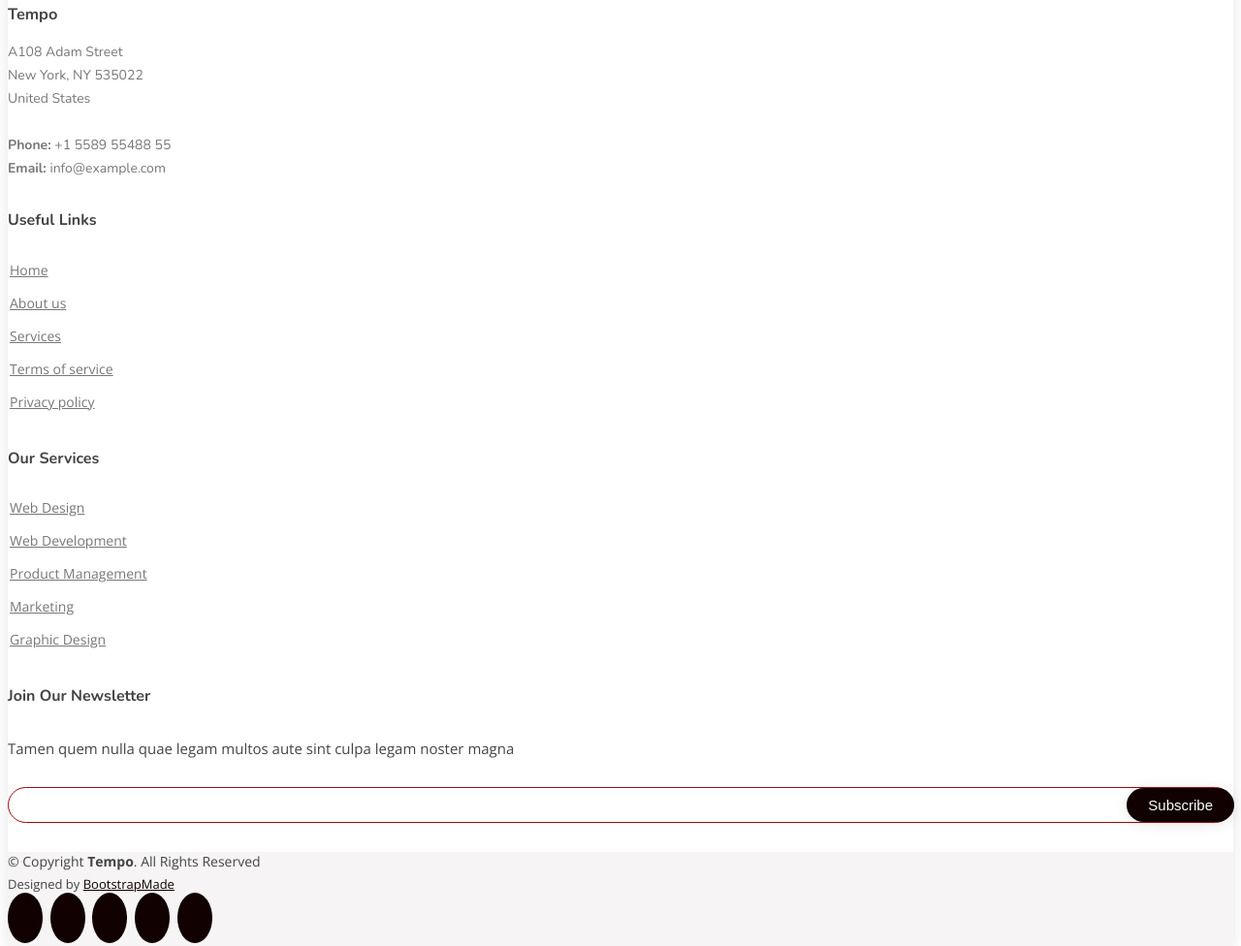
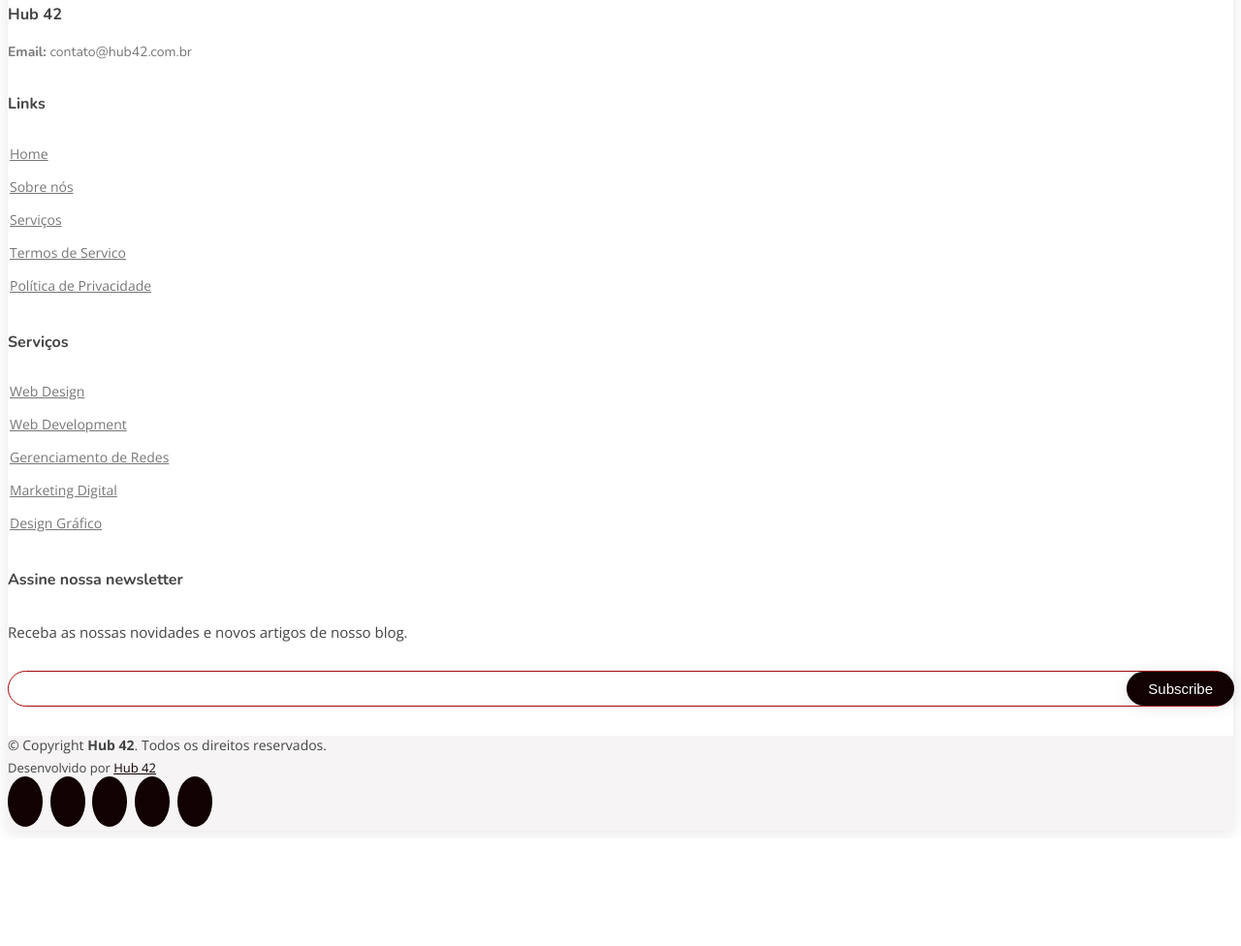
Before and after one commit to rgrlinux/hub42-fe, a website: page src/blog.html in a window 1280 px wide. Shown: the part 5660-6636 px from the top of the page at 97% size. After the commit the page ends 6525 px from the top, so only its background shows below. Drawn offline with nearby package versions, Linux system fonts and the light colour scheme; files that its build step writes are made by us from their sources.

Commit message:
adjust about-section contact-section footer-section and services

```diff
--- a/src/parts/footer.html
+++ b/src/parts/footer.html
@@ -6,41 +6,37 @@
       <div class="row">
 
         <div class="col-lg-3 col-md-6 footer-contact">
-          <h3>Tempo</h3>
+          <h3>Hub 42</h3>
           <p>
-            A108 Adam Street <br>
-            New York, NY 535022<br>
-            United States <br><br>
-            <strong>Phone:</strong> +1 5589 55488 55<br>
-            <strong>Email:</strong> info@example.com<br>
+            <strong>Email:</strong> contato@hub42.com.br<br>
           </p>
         </div>
 
         <div class="col-lg-2 col-md-6 footer-links">
-          <h4>Useful Links</h4>
+          <h4>Links</h4>
           <ul>
             <li><i class="bx bx-chevron-right"></i> <a href="#">Home</a></li>
-            <li><i class="bx bx-chevron-right"></i> <a href="#">About us</a></li>
-            <li><i class="bx bx-chevron-right"></i> <a href="#">Services</a></li>
-            <li><i class="bx bx-chevron-right"></i> <a href="#">Terms of service</a></li>
-            <li><i class="bx bx-chevron-right"></i> <a href="#">Privacy policy</a></li>
+            <li><i class="bx bx-chevron-right"></i> <a href="#">Sobre nós</a></li>
+            <li><i class="bx bx-chevron-right"></i> <a href="#">Serviços</a></li>
+            <li><i class="bx bx-chevron-right"></i> <a href="#">Termos de Servico</a></li>
+            <li><i class="bx bx-chevron-right"></i> <a href="#">Política de Privacidade</a></li>
           </ul>
         </div>
 
         <div class="col-lg-3 col-md-6 footer-links">
-          <h4>Our Services</h4>
+          <h4>Serviços</h4>
           <ul>
             <li><i class="bx bx-chevron-right"></i> <a href="#">Web Design</a></li>
             <li><i class="bx bx-chevron-right"></i> <a href="#">Web Development</a></li>
-            <li><i class="bx bx-chevron-right"></i> <a href="#">Product Management</a></li>
-            <li><i class="bx bx-chevron-right"></i> <a href="#">Marketing</a></li>
-            <li><i class="bx bx-chevron-right"></i> <a href="#">Graphic Design</a></li>
+            <li><i class="bx bx-chevron-right"></i> <a href="#">Gerenciamento de Redes</a></li>
+            <li><i class="bx bx-chevron-right"></i> <a href="#">Marketing Digital</a></li>
+            <li><i class="bx bx-chevron-right"></i> <a href="#">Design Gráfico</a></li>
           </ul>
         </div>
 
         <div class="col-lg-4 col-md-6 footer-newsletter">
-          <h4>Join Our Newsletter</h4>
-          <p>Tamen quem nulla quae legam multos aute sint culpa legam noster magna</p>
+          <h4>Assine nossa newsletter </h4>
+          <p>Receba as nossas novidades e novos artigos de nosso blog.</p>
           <form action="" method="post">
             <input type="email" name="email"><input type="submit" value="Subscribe">
           </form>
@@ -54,14 +50,14 @@
 
     <div class="mr-md-auto text-center text-md-left">
       <div class="copyright">
-        &copy; Copyright <strong><span>Tempo</span></strong>. All Rights Reserved
+        &copy; Copyright <strong><span>Hub 42</span></strong>. Todos os direitos reservados.
       </div>
       <div class="credits">
         <!-- All the links in the footer should remain intact. -->
         <!-- You can delete the links only if you purchased the pro version. -->
         <!-- Licensing information: https://bootstrapmade.com/license/ -->
         <!-- Purchase the pro version with working PHP/AJAX contact form: https://bootstrapmade.com/tempo-free-onepage-bootstrap-theme/ -->
-        Designed by <a href="https://bootstrapmade.com/">BootstrapMade</a>
+        Desenvolvido por <a href="https://hub42.com.br/">Hub 42</a>
       </div>
     </div>
     <div class="social-links text-center text-md-right pt-3 pt-md-0">
--- a/src/template.html
+++ b/src/template.html
@@ -1,5 +1,5 @@
 <!DOCTYPE html>
-<html lang="en">
+<html lang="pt-br">
 <head>
   <meta charset="utf-8">
   <meta content="width=device-width, initial-scale=1.0" name="viewport">
```
Also changed, not shown: src/index.html (+4 -4 lines), src/parts/about-section.html (+3 -3 lines), src/parts/contact-section.html (+1 -28 lines), src/parts/services-section.html (+9 -9 lines), 1 other file.
